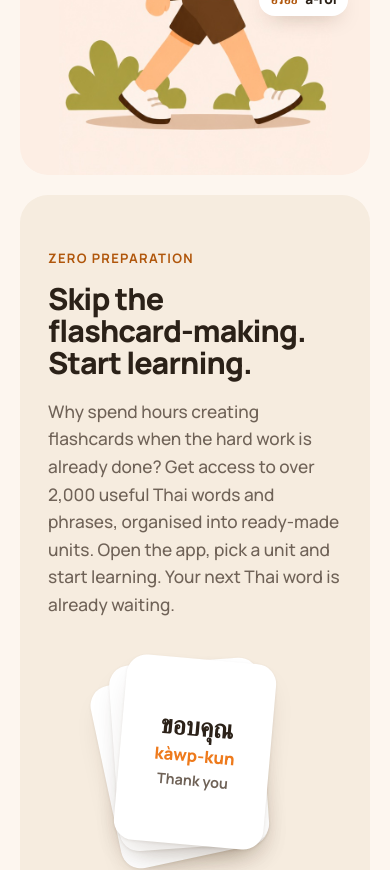
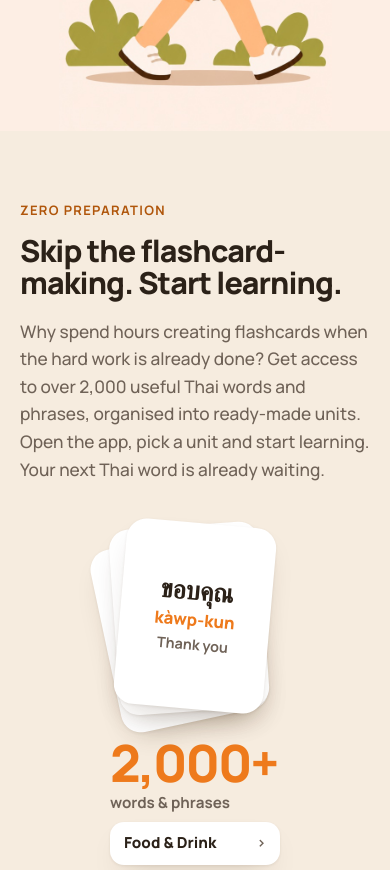
Before and after one commit to AdamVasica/thai-vocab-site, a Next.js app: page / in a window 390 px wide. Shown: the part 1660-2530 px from the top of the page. Built offline with nearby package versions, Linux system fonts and the light colour scheme; a web font is replaced by a local one.

Commit message:
Full-width section bands; hero no longer crops the head on wide screens
Co-Authored-By: Claude Opus 5.5 <noreply@anthropic.com>

```diff
--- a/app/globals.css
+++ b/app/globals.css
@@ -38,7 +38,7 @@ p { margin: 0; }
 .top .wrap { display: flex; align-items: center; height: 72px; }
 .brand { display: flex; align-items: center; gap: 10px; font: 800 19px/1 var(--display); color: var(--hero-ink); text-decoration: none; }
 .brand svg { width: 34px; height: 34px; flex: none; }
-.hero { position: relative; background: #fbe9da url("/hero.jpg") right 18% bottom / cover no-repeat; min-height: 600px; display: flex; align-items: center; }
+.hero { position: relative; background: #fbe9da url("/hero.jpg") right 18% top 30% / cover no-repeat; min-height: clamp(600px, 42vw, 860px); display: flex; align-items: center; }
 .hero .wrap { width: 100%; padding-block: 110px 80px; }
 .hero-copy { max-width: 540px; }
 .hero h1 { color: var(--hero-ink); font-size: clamp(2.5rem, 5.4vw, 4.1rem); line-height: 1.04; }
@@ -58,18 +58,20 @@ p { margin: 0; }
 .thread p { color: var(--muted); font-size: 1.15rem; margin: 16px auto 0; max-width: 34em; }
 
 /* ---------- feature sections ---------- */
-.features { display: grid; gap: 20px; padding-bottom: 20px; }
-.feat { display: grid; grid-template-columns: 1fr 1fr; align-items: center; border-radius: 36px; background: var(--panel); overflow: hidden; min-height: 500px; }
+.features { display: block; }
+.feat { background: var(--bg); overflow: hidden; }
+.feat-inner { display: grid; grid-template-columns: 1fr 1fr; align-items: center; gap: 48px; min-height: 560px; }
 .feat.alt { background: var(--panel-2); }
+.feat:not(.alt):not(.dark):not(.feat-walk) { background: var(--bg); }
 .feat.dark { background: var(--dark); color: var(--dark-ink); }
 .feat.flip .copy { order: 2; }
-.copy { padding: 64px 56px; min-width: 0; }
+.copy { padding: 96px 0; min-width: 0; }
 .label { display: inline-block; font: 700 13px/1 var(--body); letter-spacing: .1em; text-transform: uppercase; color: var(--accent-ink); margin-bottom: 18px; }
 .feat.dark .label { color: #f5a35c; }
 .copy h3 { font-size: clamp(1.9rem, 3.3vw, 2.7rem); line-height: 1.06; }
 .copy p { color: var(--muted); font-size: 1.08rem; margin-top: 18px; max-width: 30em; }
 .feat.dark .copy p { color: var(--dark-muted); }
-.art { position: relative; min-width: 0; height: 100%; min-height: 420px; display: grid; place-items: center; padding: 40px 32px; }
+.art { position: relative; min-width: 0; height: 100%; min-height: 420px; display: grid; place-items: center; padding: 64px 0; }
 
 /* 1 walking art (picture keeps its own light ground in both themes) */
 .feat.feat-walk { background: #fdeee4; color: #2b2118; }
@@ -176,10 +178,10 @@ a:focus-visible { outline: 3px solid var(--accent); outline-offset: 3px; border-
 
 /* ---------- responsive ---------- */
 @media (max-width: 900px) {
-  .feat { grid-template-columns: 1fr; min-height: 0; }
+  .feat-inner { grid-template-columns: 1fr; min-height: 0; gap: 0; }
   .feat.flip .copy { order: 0; }
-  .copy { padding: 48px 28px 8px; }
-  .art { min-height: 0; padding: 32px 24px 44px; }
+  .copy { padding: 64px 0 8px; }
+  .art { min-height: 0; padding: 32px 0 56px; }
   .feat.feat-walk .art { padding-bottom: 0; }
 }
 @media (max-width: 760px) {
@@ -187,7 +189,6 @@ a:focus-visible { outline: 3px solid var(--accent); outline-offset: 3px; border-
   .hero .wrap { padding-block: 92px 0; }
   .hero::after { content: ""; display: block; height: 330px; background: url("/hero.jpg") 78% bottom / cover no-repeat; -webkit-mask-image: linear-gradient(to bottom, transparent, #000 22%); mask-image: linear-gradient(to bottom, transparent, #000 22%); }
   .thread { padding-block: 64px 40px; }
-  .feat { border-radius: 28px; }
 }
 @media (max-width: 520px) {
   .lib { grid-template-columns: 1fr; justify-items: center; }
--- a/components/Landing.tsx
+++ b/components/Landing.tsx
@@ -46,12 +46,13 @@ export function Landing({ app, art }: { app: LanguageApp; art: ArtMap }) {
           </div>
         </section>
 
-        <div className="wrap features">
+        <div className="features">
           {app.features.map((f, i) => {
             const Art = art[f.key];
             const cls = ["feat", `feat-${f.key}`, f.tone ?? "", i % 2 === 1 ? "flip" : ""].filter(Boolean).join(" ");
             return (
               <section className={cls} key={f.key} aria-labelledby={`f-${f.key}`}>
+                <div className="wrap feat-inner">
                   <div className="copy">
                     <span className="label">{f.label}</span>
                     <h3 id={`f-${f.key}`}>{f.title}</h3>
@@ -59,6 +60,7 @@ export function Landing({ app, art }: { app: LanguageApp; art: ArtMap }) {
                   </div>
                   <div className="art" aria-hidden="true">
                     <Art />
+                  </div>
                 </div>
               </section>
             );
```
Lines whose indentation alone changed are shown as unchanged.
